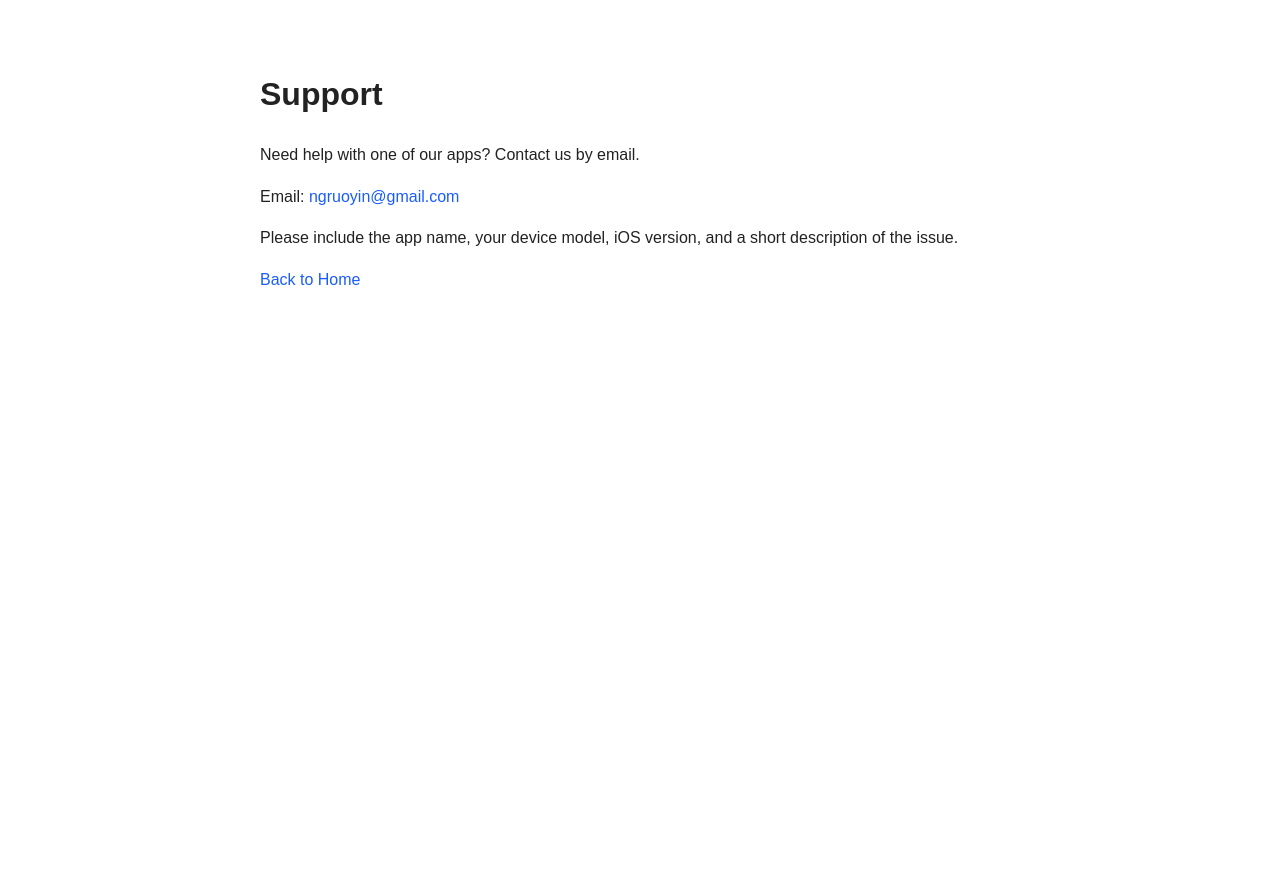
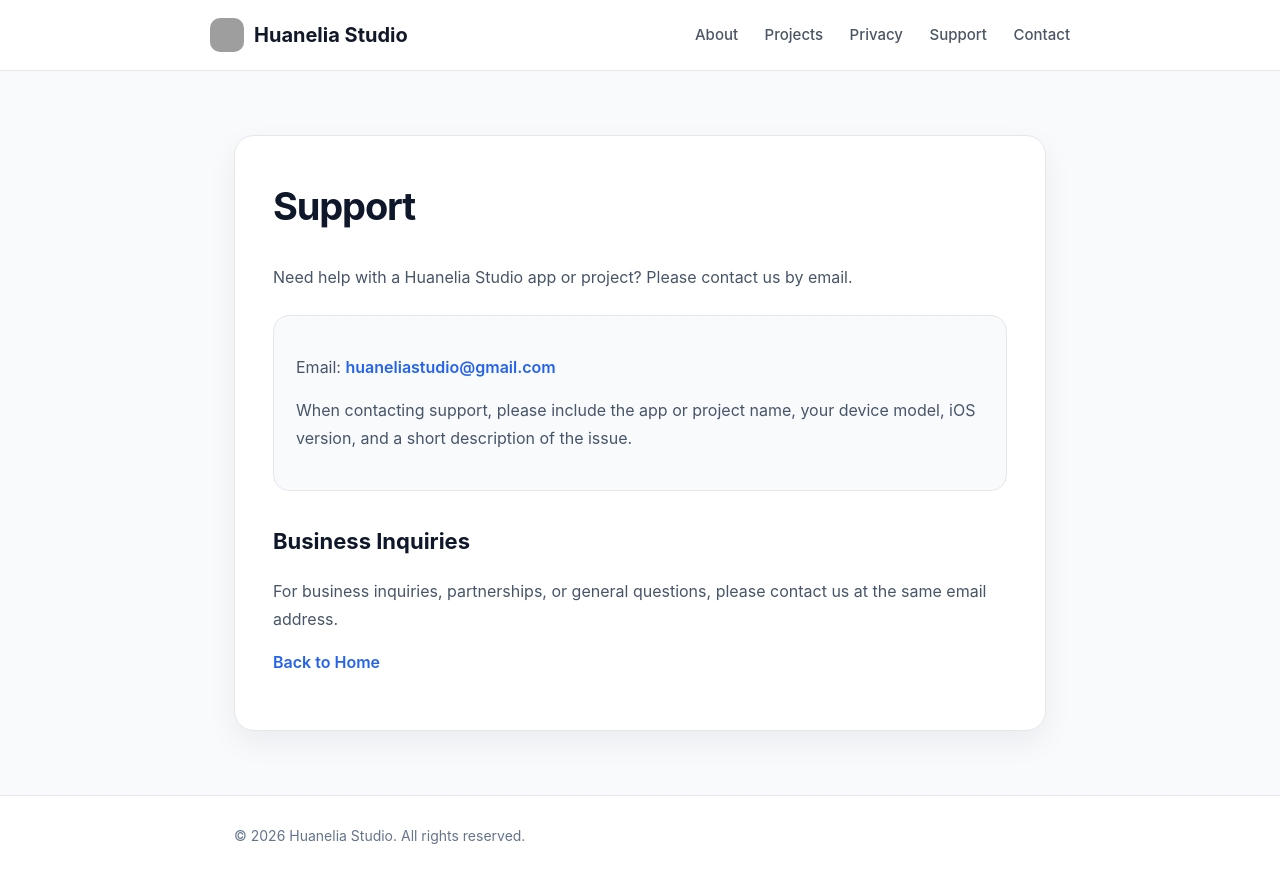
Before and after one commit to huaneliastudio/company-website, a plain HTML site: page support.html in a window 1280 px wide. Before the commit the page ends 800 px from the top, so only its background shows below. Drawn offline with Linux system fonts and the light colour scheme; grey boxes are pictures that could not be loaded.

Commit message:
Update support.html

```diff
--- a/support.html
+++ b/support.html
@@ -5,33 +5,186 @@
   <meta name="viewport" content="width=device-width, initial-scale=1.0" />
   <title>Support - Huanelia Studio</title>
   <style>
+    * {
+      box-sizing: border-box;
+    }
+
     body {
-      font-family: Arial, sans-serif;
-      max-width: 760px;
+      margin: 0;
+      font-family: -apple-system, BlinkMacSystemFont, "Segoe UI", Roboto, Arial, sans-serif;
+      line-height: 1.7;
+      color: #111827;
+      background: #f8fafc;
+    }
+
+    .container {
+      width: 100%;
+      max-width: 860px;
       margin: 0 auto;
-      padding: 48px 20px;
-      line-height: 1.6;
-      color: #222;
+      padding: 0 24px;
     }
-    a { color: #1a5cff; text-decoration: none; }
+
+    header {
+      background: white;
+      border-bottom: 1px solid #e5e7eb;
+    }
+
+    .nav {
+      display: flex;
+      justify-content: space-between;
+      align-items: center;
+      padding: 18px 0;
+    }
+
+    .brand {
+      display: flex;
+      align-items: center;
+      gap: 10px;
+      color: #111827;
+      text-decoration: none;
+      font-size: 20px;
+      font-weight: 750;
+    }
+
+    .brand-logo {
+      width: 34px;
+      height: 34px;
+      border-radius: 10px;
+      object-fit: cover;
+    }
+
+    .nav-links a {
+      margin-left: 22px;
+      color: #4b5563;
+      text-decoration: none;
+      font-size: 15px;
+      font-weight: 500;
+    }
+
+    main {
+      padding: 64px 0;
+    }
+
+    .content {
+      background: white;
+      border: 1px solid #e5e7eb;
+      border-radius: 20px;
+      padding: 38px;
+      box-shadow: 0 12px 30px rgba(15, 23, 42, 0.06);
+    }
+
+    h1 {
+      margin-top: 0;
+      font-size: 38px;
+      letter-spacing: -0.03em;
+      color: #0f172a;
+    }
+
+    h2 {
+      margin-top: 32px;
+      color: #0f172a;
+      font-size: 22px;
+    }
+
+    p {
+      color: #475569;
+      font-size: 16px;
+    }
+
+    a {
+      color: #2563eb;
+      text-decoration: none;
+      font-weight: 600;
+    }
+
+    .support-box {
+      margin-top: 24px;
+      padding: 22px;
+      border-radius: 16px;
+      background: #f8fafc;
+      border: 1px solid #e5e7eb;
+    }
+
+    footer {
+      padding: 28px 0 38px;
+      border-top: 1px solid #e5e7eb;
+      color: #64748b;
+      font-size: 14px;
+      background: white;
+    }
+
+    @media (max-width: 768px) {
+      .nav {
+        flex-direction: column;
+        align-items: flex-start;
+        gap: 12px;
+      }
+
+      .nav-links a {
+        margin-left: 0;
+        margin-right: 16px;
+      }
+
+      .content {
+        padding: 28px;
+      }
+    }
   </style>
 </head>
+
 <body>
+  <header>
+    <div class="container nav">
+      <a class="brand" href="index.html">
+        <img class="brand-logo" src="logo.png" alt="Huanelia Studio logo" />
+        <span>Huanelia Studio</span>
+      </a>
+
+      <nav class="nav-links">
+        <a href="index.html#about">About</a>
+        <a href="index.html#apps">Projects</a>
+        <a href="privacy.html">Privacy</a>
+        <a href="support.html">Support</a>
+        <a href="index.html#contact">Contact</a>
+      </nav>
+    </div>
+  </header>
+
+  <main>
+    <div class="container">
+      <div class="content">
         <h1>Support</h1>
 
         <p>
-    Need help with one of our apps? Contact us by email.
+          Need help with a Huanelia Studio app or project? Please contact us by email.
+        </p>
+
+        <div class="support-box">
+          <p>
+            Email:
+            <a href="mailto:huaneliastudio@gmail.com">huaneliastudio@gmail.com</a>
           </p>
 
           <p>
-    Email: <a href="mailto:ngruoyin@gmail.com">ngruoyin@gmail.com</a>
+            When contacting support, please include the app or project name, your device model,
+            iOS version, and a short description of the issue.
           </p>
+        </div>
 
+        <h2>Business Inquiries</h2>
         <p>
-    Please include the app name, your device model, iOS version, and a short description
-    of the issue.
+          For business inquiries, partnerships, or general questions, please contact us at the same email address.
         </p>
 
         <p><a href="index.html">Back to Home</a></p>
+      </div>
+    </div>
+  </main>
+
+  <footer>
+    <div class="container">
+      © 2026 Huanelia Studio. All rights reserved.
+    </div>
+  </footer>
 </body>
 </html>
```
Lines whose indentation alone changed are shown as unchanged.
